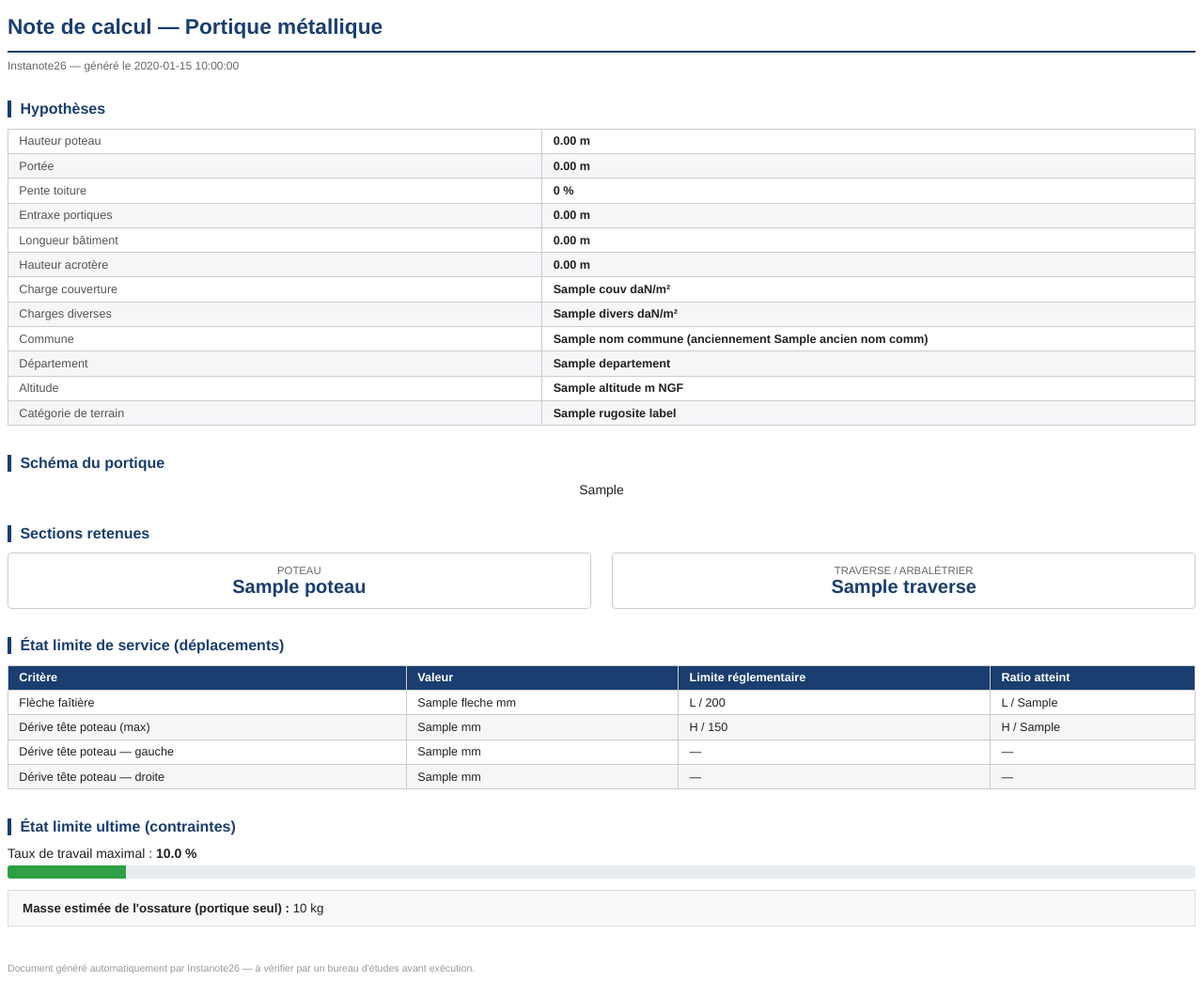
After one commit to ThomasPGC/Instanote26, a FastAPI app: template templates/calcul/pdf_result.html in a window 1280 px wide. The commit adds this page. Shown: the whole page at 94% size. Run offline with FastAPI, Linux system fonts and the light colour scheme; the template is opened without the code that fills it: most values are stand-ins (such as "Sample title", 1, 10 or a date in 2020).

Commit message:
ajout export PDF (note de calcul + endpoint de test) et config Railpack pour WeasyPrint
Bouton "Télécharger le PDF" après calcul réussi, génération WeasyPrint en
mémoire ; railpack.json déclare les paquets apt (Pango/Harfbuzz) requis par
WeasyPrint au runtime sur Railway.

Co-Authored-By: Claude Sonnet 5 <noreply@anthropic.com>

```diff
--- a/app/main.py
+++ b/app/main.py
@@ -2,7 +2,7 @@ from fastapi import FastAPI, Request
 from fastapi.templating import Jinja2Templates
 from fastapi.staticfiles import StaticFiles
 
-from app.routers import calcul
+from app.routers import calcul, pdf_test
 
 app = FastAPI(title="Instanote — Calcul charpente métallique")
 
@@ -10,6 +10,7 @@ templates = Jinja2Templates(directory="templates")
 app.mount("/static", StaticFiles(directory="static"), name="static")
 
 app.include_router(calcul.router)
+app.include_router(pdf_test.router)
 
 
 @app.get("/")
--- a/app/routers/calcul.py
+++ b/app/routers/calcul.py
@@ -6,11 +6,14 @@ if str(_BUSINESS) not in sys.path:
     sys.path.insert(0, str(_BUSINESS))
 
 import asyncio
+import re
+from datetime import date
 
 import httpx
 from fastapi import APIRouter, Form, Query, Request
-from fastapi.responses import HTMLResponse, JSONResponse
+from fastapi.responses import HTMLResponse, JSONResponse, Response
 from fastapi.templating import Jinja2Templates
+from weasyprint import HTML
 
 import calcport
 import lecture_ipe_csv
@@ -163,3 +166,100 @@ async def htmx_calcul(
             "entraxe": entraxe,
         },
     )
+
+
+def _prepare_svg_for_pdf(svg_markup: str, target_width_px: int = 640) -> str:
+    """WeasyPrint ignore le `width="100%"` / `style="...aspect-ratio...height:auto..."`
+    utilisés pour le rendu temps réel dans le navigateur (svg minuscule, mal
+    positionné) : on force donc des attributs width/height en pixels calculés à
+    partir du viewBox, en remplacement du style et du width d'origine."""
+    if not svg_markup:
+        return svg_markup
+    vb_match = re.search(r'viewBox="0 0 ([\d.]+) ([\d.]+)"', svg_markup)
+    vb_w, vb_h = (float(vb_match.group(1)), float(vb_match.group(2))) if vb_match else (560.0, 250.0)
+    target_height_px = round(target_width_px * vb_h / vb_w)
+
+    svg_markup = re.sub(r'\sstyle="[^"]*"', '', svg_markup, count=1)
+    svg_markup = re.sub(r'\swidth="[^"]*"', '', svg_markup, count=1)
+    return svg_markup.replace(
+        "<svg ", f'<svg width="{target_width_px}" height="{target_height_px}" ', 1
+    )
+
+
+@router.post("/htmx/calcul-pdf")
+async def calcul_pdf(
+    request: Request,
+    hpot: float = Form(...),
+    portee: float = Form(...),
+    pente_pct: float = Form(...),
+    longueur: float = Form(...),
+    entraxe: float = Form(...),
+    h_acro: float = Form(0.0),
+    departement: str = Form(...),
+    nom_commune: str = Form(...),
+    ancien_nom_comm: str = Form(""),
+    altitude: int = Form(...),
+    rugosite: str = Form(...),
+    couv: float = Form(...),
+    divers: float = Form(...),
+    svg_markup: str = Form(""),
+):
+    """Recalcule (le résultat n'est pas conservé côté serveur entre le calcul htmx et
+    l'export) et génère la note de calcul en PDF, en mémoire (pas d'écriture disque).
+    Le schéma est le SVG affiché à l'écran au moment du clic, transmis tel quel par le
+    formulaire dédié #pdf-form (cf. static/js/portique.js, preparePdfForm())."""
+    geom = {
+        "hpot":     round(hpot * 100),
+        "portee":   round(portee * 100),
+        "pente":    pente_pct / 100,
+        "longueur": round(longueur * 100),
+        "entraxe":  round(entraxe * 100),
+        "h_acro":   round(h_acro * 100),
+    }
+    localisation = {
+        "nom_commune":     nom_commune.strip(),
+        "ancien_nom_comm": ancien_nom_comm.strip(),
+        "departement":     departement.strip(),
+        "altitude":        altitude,
+        "rugosite":        rugosite,
+    }
+    cp = {"couv": couv, "divers": divers}
+
+    result, status = calcport.charge_et_sections(geom, localisation, cp)
+    if status != "OK":
+        return HTMLResponse(
+            f"<p>Impossible de générer le PDF : {result.get('poteau', status)}</p>",
+            status_code=422,
+        )
+
+    rugosite_label = dict(RUGOSITES).get(rugosite, rugosite)
+    svg_markup = _prepare_svg_for_pdf(svg_markup)
+
+    html_string = templates.get_template("calcul/pdf_result.html").render(
+        request=request,
+        date_du_jour=date.today().strftime("%d/%m/%Y"),
+        result=result,
+        geom=geom,
+        hpot=hpot,
+        portee=portee,
+        pente_pct=pente_pct,
+        longueur=longueur,
+        entraxe=entraxe,
+        h_acro=h_acro,
+        nom_commune=nom_commune,
+        ancien_nom_comm=ancien_nom_comm,
+        departement=departement,
+        altitude=altitude,
+        rugosite_label=rugosite_label,
+        couv=couv,
+        divers=divers,
+        svg_markup=svg_markup,
+    )
+    pdf_bytes = HTML(string=html_string, base_url=str(request.base_url)).write_pdf()
+    return Response(
+        content=pdf_bytes,
+        media_type="application/pdf",
+        headers={
+            "Content-Disposition": 'attachment; filename="note-calcul-instanote26.pdf"'
+        },
+    )
--- /dev/null
+++ b/railpack.json
@@ -0,0 +1,6 @@
+{
+  "$schema": "https://schema.railpack.com",
+  "deploy": {
+    "aptPackages": ["libpango-1.0-0", "libpangoft2-1.0-0", "libharfbuzz-subset0"]
+  }
+}
--- a/requirements.txt
+++ b/requirements.txt
@@ -4,3 +4,4 @@ Jinja2==3.1.6
 httpx==0.28.1
 python-multipart==0.0.32
 numpy==2.5.0
+weasyprint==63.1
--- /dev/null
+++ b/templates/calcul/pdf_result.html
@@ -0,0 +1,215 @@
+<!DOCTYPE html>
+<html lang="fr">
+<head>
+<meta charset="utf-8">
+<title>Note de calcul — {{ nom_commune }}</title>
+<style>
+    @page {
+        size: A4;
+        margin: 2cm 1.5cm;
+    }
+    body {
+        font-family: "Helvetica", "Arial", sans-serif;
+        font-size: 10.5pt;
+        color: #222;
+    }
+    h1 {
+        font-size: 17pt;
+        color: #1a3e6f;
+        border-bottom: 2px solid #1a3e6f;
+        padding-bottom: 0.3cm;
+        margin-bottom: 0.2cm;
+    }
+    .subtitle {
+        font-size: 9pt;
+        color: #666;
+        margin-bottom: 0.6cm;
+    }
+    h2 {
+        font-size: 12pt;
+        color: #1a3e6f;
+        margin-top: 0.8cm;
+        margin-bottom: 0.3cm;
+        border-left: 4px solid #1a3e6f;
+        padding-left: 0.25cm;
+    }
+    table {
+        width: 100%;
+        border-collapse: collapse;
+        margin-bottom: 0.3cm;
+    }
+    th, td {
+        border: 1px solid #ccc;
+        padding: 0.15cm 0.3cm;
+        text-align: left;
+        font-size: 9.5pt;
+    }
+    th {
+        background-color: #1a3e6f;
+        color: #fff;
+    }
+    tr:nth-child(even) {
+        background-color: #f4f6f8;
+    }
+    .kv-table td:first-child {
+        color: #555;
+        width: 45%;
+    }
+    .kv-table td:last-child {
+        font-weight: 600;
+    }
+    .schema-wrap {
+        text-align: center;
+        margin: 0.3cm 0 0.5cm;
+    }
+    .sections-row {
+        display: flex;
+        gap: 0.6cm;
+        margin-bottom: 0.4cm;
+    }
+    .section-box {
+        flex: 1;
+        border: 1px solid #ccc;
+        border-radius: 4px;
+        padding: 0.3cm;
+        text-align: center;
+    }
+    .section-box .label {
+        font-size: 8.5pt;
+        text-transform: uppercase;
+        color: #666;
+    }
+    .section-box .value {
+        font-size: 15pt;
+        font-weight: 700;
+        color: #1a3e6f;
+    }
+    .taux-bar-bg {
+        background: #e9ecef;
+        border-radius: 3px;
+        height: 14px;
+        overflow: hidden;
+        margin-top: 0.15cm;
+    }
+    .taux-bar-fill {
+        height: 100%;
+    }
+    .ok     { background: #2f9e44; }
+    .warn   { background: #f08c00; }
+    .danger { background: #e03131; }
+    .masse-box {
+        border: 1px solid #ddd;
+        background: #f8f9fa;
+        padding: 0.3cm 0.4cm;
+        margin-top: 0.3cm;
+        font-size: 10pt;
+    }
+    .footer-note {
+        margin-top: 1cm;
+        font-size: 8pt;
+        color: #999;
+    }
+</style>
+</head>
+<body>
+    <h1>Note de calcul — Portique métallique</h1>
+    <div class="subtitle">Instanote26 — généré le {{ date_du_jour }}</div>
+
+    <h2>Hypothèses</h2>
+    <table class="kv-table">
+        <tr><td>Hauteur poteau</td><td>{{ "%.2f"|format(hpot) }} m</td></tr>
+        <tr><td>Portée</td><td>{{ "%.2f"|format(portee) }} m</td></tr>
+        <tr><td>Pente toiture</td><td>{{ "%.0f"|format(pente_pct) }} %</td></tr>
+        <tr><td>Entraxe portiques</td><td>{{ "%.2f"|format(entraxe) }} m</td></tr>
+        <tr><td>Longueur bâtiment</td><td>{{ "%.2f"|format(longueur) }} m</td></tr>
+        <tr><td>Hauteur acrotère</td><td>{{ "%.2f"|format(h_acro) }} m</td></tr>
+        <tr><td>Charge couverture</td><td>{{ couv }} daN/m²</td></tr>
+        <tr><td>Charges diverses</td><td>{{ divers }} daN/m²</td></tr>
+        <tr>
+            <td>Commune</td>
+            <td>{{ nom_commune }}{% if ancien_nom_comm %} (anciennement {{ ancien_nom_comm }}){% endif %}</td>
+        </tr>
+        <tr><td>Département</td><td>{{ departement }}</td></tr>
+        <tr><td>Altitude</td><td>{{ altitude }} m NGF</td></tr>
+        <tr><td>Catégorie de terrain</td><td>{{ rugosite_label }}</td></tr>
+    </table>
+
+    <h2>Schéma du portique</h2>
+    <div class="schema-wrap">
+        {{ svg_markup | safe }}
+    </div>
+
+    <h2>Sections retenues</h2>
+    <div class="sections-row">
+        <div class="section-box">
+            <div class="label">Poteau</div>
+            <div class="value">{{ result.poteau }}</div>
+        </div>
+        <div class="section-box">
+            <div class="label">Traverse / arbalétrier</div>
+            <div class="value">{{ result.traverse }}</div>
+        </div>
+    </div>
+
+    <h2>État limite de service (déplacements)</h2>
+    <table>
+        <thead>
+            <tr>
+                <th>Critère</th>
+                <th>Valeur</th>
+                <th>Limite réglementaire</th>
+                <th>Ratio atteint</th>
+            </tr>
+        </thead>
+        <tbody>
+            <tr>
+                <td>Flèche faîtière</td>
+                <td>{{ result.fleche }} mm</td>
+                <td>L / 200</td>
+                <td>L / {{ result.ratio_fleche }}</td>
+            </tr>
+            <tr>
+                <td>Dérive tête poteau (max)</td>
+                <td>{{ result.depl_tete_pot }} mm</td>
+                <td>H / 150</td>
+                <td>H / {{ result.ratio_depl }}</td>
+            </tr>
+            <tr>
+                <td>Dérive tête poteau — gauche</td>
+                <td>{{ result.deplacement_gauche }} mm</td>
+                <td>—</td>
+                <td>—</td>
+            </tr>
+            <tr>
+                <td>Dérive tête poteau — droite</td>
+                <td>{{ result.deplacement_droite }} mm</td>
+                <td>—</td>
+                <td>—</td>
+            </tr>
+        </tbody>
+    </table>
+
+    <h2>État limite ultime (contraintes)</h2>
+    {% set taux = result.taux_trav | float %}
+    <div>
+        Taux de travail maximal : <strong>{{ taux | round(1) }} %</strong>
+        <div class="taux-bar-bg">
+            <div class="taux-bar-fill {{ 'ok' if taux <= 75 else ('warn' if taux <= 90 else 'danger') }}"
+                 style="width: {{ [taux, 100] | min }}%;"></div>
+        </div>
+    </div>
+
+    {% set surface = (geom.portee / 100) * (geom.longueur / 100) %}
+    <div class="masse-box">
+        <strong>Masse estimée de l'ossature (portique seul) :</strong>
+        {{ result.masse | round(0) | int }} kg
+        {% if surface > 0 %}
+        <span style="color:#777;">≈ {{ (result.masse / surface) | round(1) }} kg/m²</span>
+        {% endif %}
+    </div>
+
+    <div class="footer-note">
+        Document généré automatiquement par Instanote26 — à vérifier par un bureau d'études avant exécution.
+    </div>
+</body>
+</html>
```
Also changed, not shown: CLAUDE.md (+56 -3 lines), app/routers/pdf_test.py (added, +26 -0 lines), static/js/portique.js (+37 -1 lines), templates/calcul/form.html (+25 -0 lines), templates/pdf_test.html (added, +70 -0 lines).
